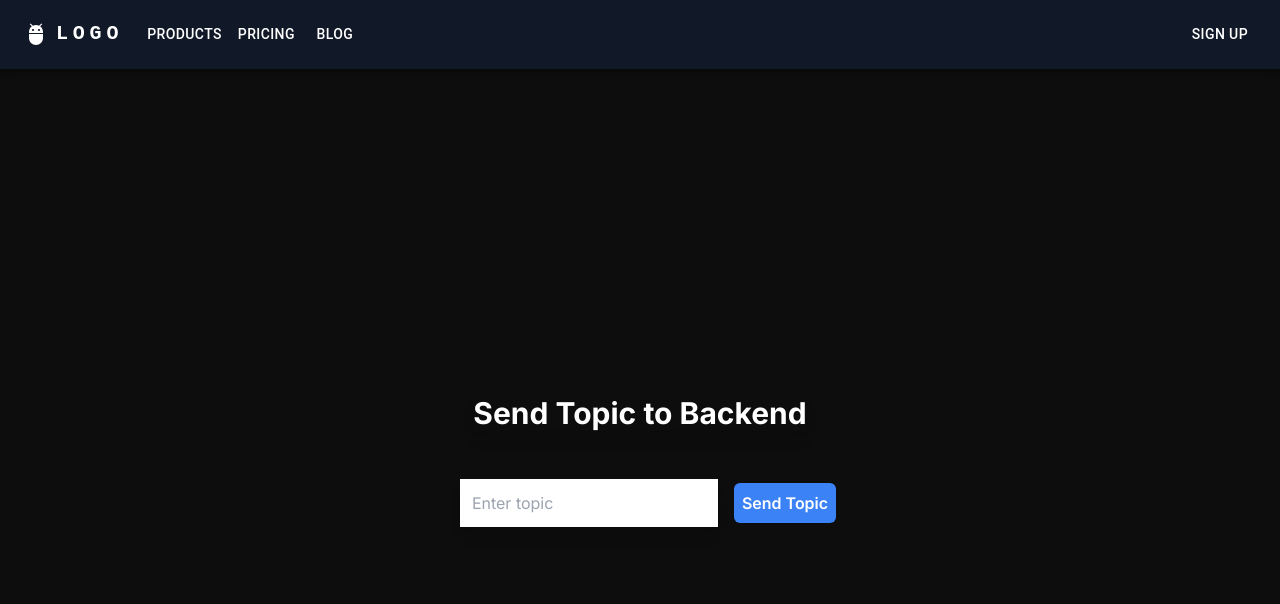
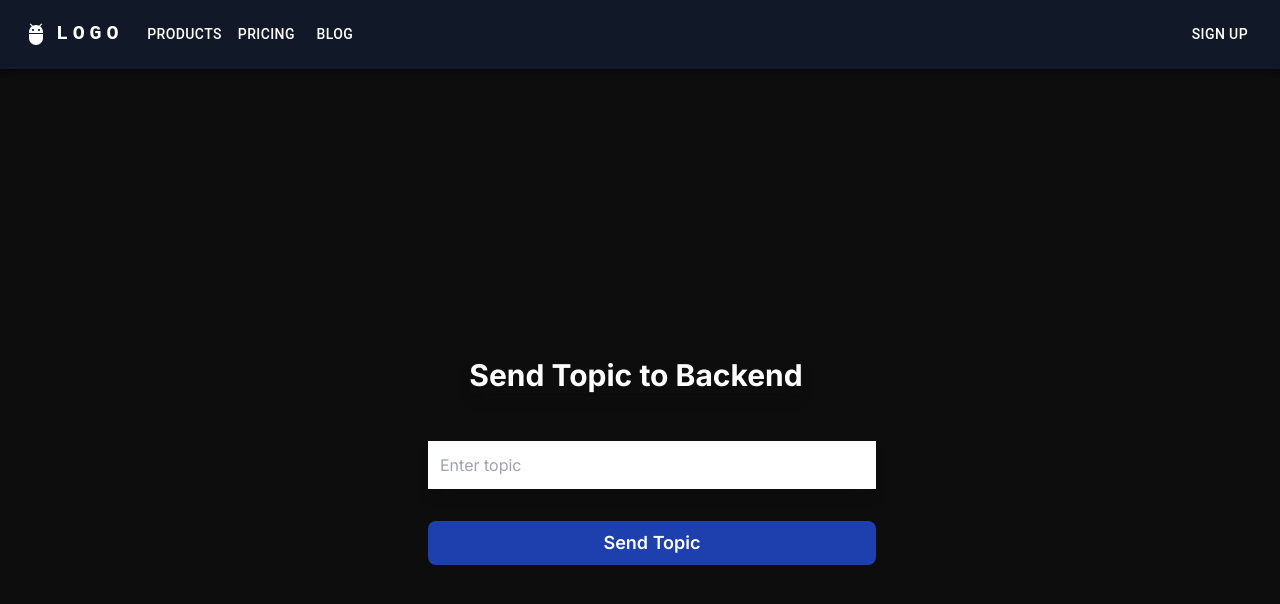
Before and after one commit to AdarshSingh9540/frontendPart, a Next.js app: page /home in a window 1280 px wide. Shown: the top 604 px of the page. Built offline with nearby package versions, Linux system fonts and the light colour scheme.

Commit message:
update search page

```diff
--- a/src/app/home/page.tsx
+++ b/src/app/home/page.tsx
@@ -8,13 +8,10 @@ export default function Page() {
 
   const sendData = async () => {
     try {
-
       if (topic.trim() === '') {
         alert('Please enter a topic');
         return;
       }
-
-
       router.push(`/dashboard?topic=${encodeURIComponent(topic)}`);
     } catch (error) {
       console.error('Error:', error);
@@ -23,19 +20,19 @@ export default function Page() {
   };
 
   return (
-    <div className='flex flex-col items-center justify-center h-screen '>
+    <div className='flex flex-col items-center justify-center h-screen mx-2 overflow-hidden mr-4'>
       <div>
-      <h1 className='font-bold text-3xl shadow-lg'>Send Topic to Backend</h1>
+        <h1 className='font-bold text-3xl mx-4 shadow-lg'>Send Topic to Backend</h1>
       </div>
-      <div className='mt-8 '>
+      <div className='mt-8 w-full max-w-md'>
         <input
-      className='shadow-lg m-4 p-3 text-black'
+          className='shadow-lg m-4 p-3 text-black w-full'
           type="text"
           placeholder="Enter topic"
           value={topic}
           onChange={(e) => setTopic(e.target.value)}
         />
-      <button className='bg-blue-500 font-semibold text-white p-2 rounded-md' onClick={sendData}>Send Topic</button>
+        <button className='bg-blue-800 hover:bg-blue-500 font-semibold text-white p-2 rounded-lg m-4 w-full text-lg' onClick={sendData}>Send Topic</button>
       </div>
     </div>
   );
```
Lines whose indentation alone changed are shown as unchanged.
